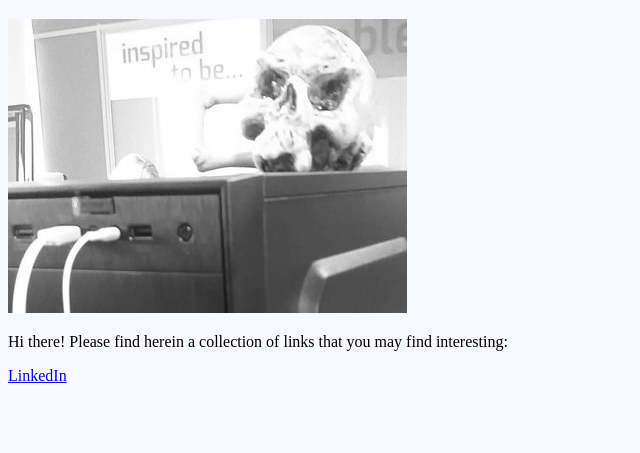
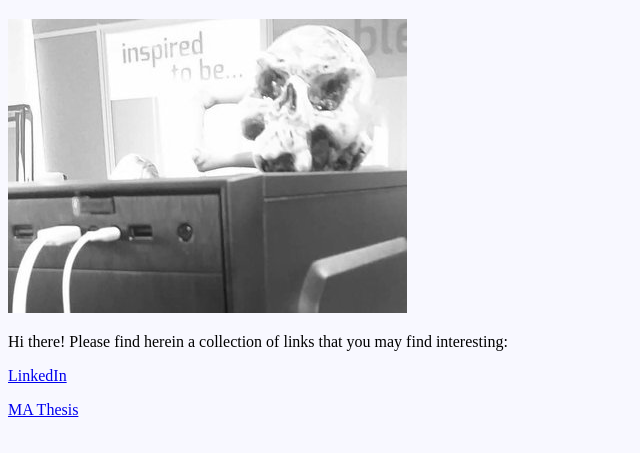
Before and after one commit to HedonisticOpportunist/HedonisticOpportunist.github.io, a plain HTML site: page index.html in a window 1280 px wide. Shown: the part 61-514 px from the top of the page, without its empty margins (0-640 px from the left). Drawn offline with Linux system fonts and the light colour scheme.

Commit message:
Update index.html

```diff
--- a/index.html
+++ b/index.html
@@ -5,5 +5,6 @@
 <img src="rsz_background_image.jpg" alt="Grinning Skull">
 <p> Hi there! Please find herein a collection of links that you may find interesting: </p>
 <p><a href="https://www.linkedin.com/in/anita-pal-6549a157/">LinkedIn</a></p>
+<p><a href="https://core.ac.uk/download/pdf/11597601.pdf">MA Thesis</a> </p>
 </body>
 </html>
```
